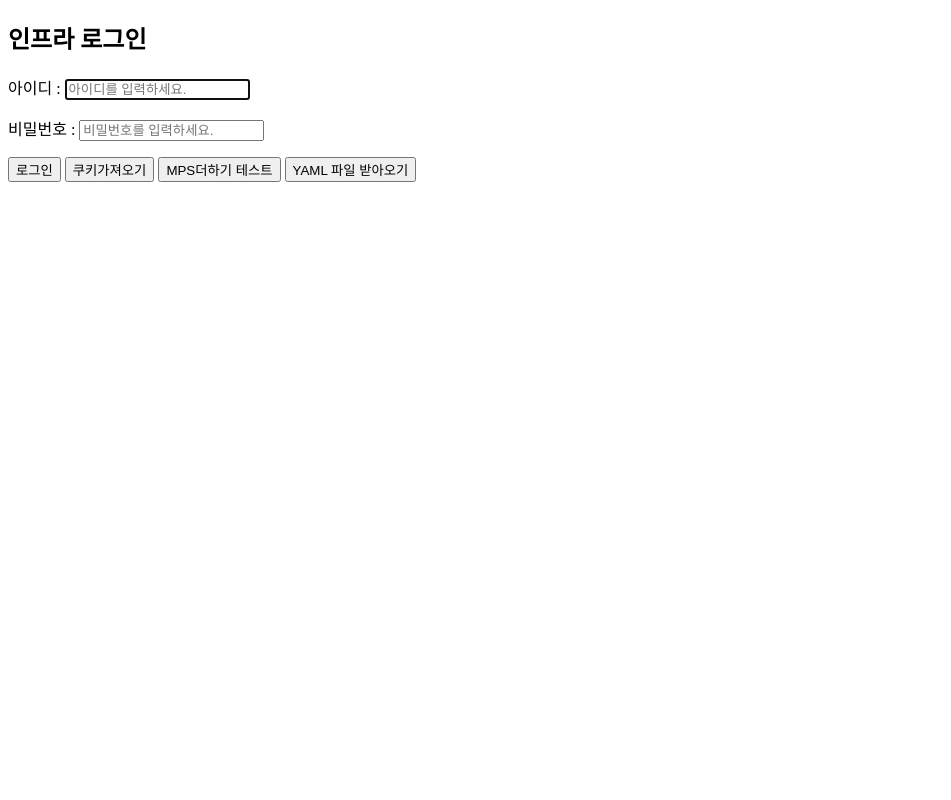
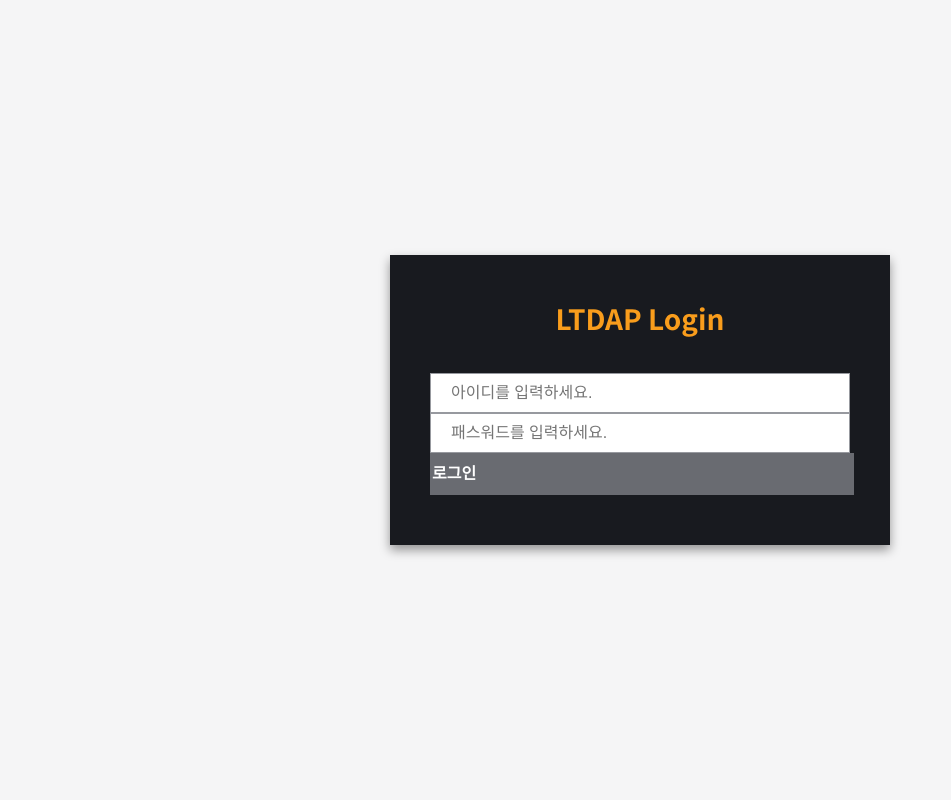
Before and after one commit to Minkyu2006/newdeal_FrontEnd, a Spring Boot app: page /login in a window 1280 px wide. Shown: the whole page, without its empty margins (0-951 px from the left). Run offline with Spring Boot 4, Linux system fonts and the light colour scheme; some libraries are stand-ins or nearby versions.

Commit message:
로그인폼

```diff
--- a/src/main/resources/templates/layout/loginlayout.html
+++ b/src/main/resources/templates/layout/loginlayout.html
@@ -4,10 +4,6 @@
 
     <head th:replace="fragments/config :: configFragment"></head>
 
-
-
     <div layout:fragment="content"></div>
 
-
-
 </html>
--- a/src/main/resources/templates/loginForm.html
+++ b/src/main/resources/templates/loginForm.html
@@ -1,33 +1,10 @@
 <!DOCTYPE html>
-<html lang="ko" xmlns="http://www.w3.org/1999/xhtml" xmlns:th="http://www.thymeleaf.org">
-<head>
-	<meta charset="UTF-8">
-	<title>로그인</title>
+<html xmlns="http://www.w3.org/1999/xhtml" xmlns:th="http://www.thymeleaf.org"
+	  xmlns:layout="http://www.ultraq.net.nz/thymeleaf/layout"
+	  layout:decorate="~{layout/loginlayout}">
 
-	<!-- 공통으로 쓰이는 css파일을넣는다.-->
-<!--	<link rel="stylesheet" href="/assets/css/main.css" />-->
-<!--	<link rel="stylesheet" href="/assets/css/component.css" />-->
-<!--	<link rel="stylesheet" href="/assets/css/common.css" />-->
-<!--	<link rel="stylesheet" href="/assets/js/c3/c3.css" />-->
-
-	<!-- 공통으로 쓰이는 js파일을넣는다.-->
-	<script src="/assets/js/jquery.min.js"></script>
-	<script src="/assets/js/jquery-ui.min.js"></script>
-	<script src="/assets/js/broadwave.common.js"></script>
-	<script src="/assets/js/common-pc.js"></script>
-	<script src="/assets/js/broadwave.ajax.js"></script>
-
-	<!-- Minkyu가 등록한 파일들 -->
-	<link rel="stylesheet" href="/assets/js/min_js_dir/alert/min_alert.css" />
-	<script src="/assets/js/min_js_dir/alert/min_alert.js"></script>
-	<script src="/assets/js/min_js_dir/token_js/jwtToken.js"></script>
-	<script src="/assets/js/min_js_dir/yaml.min.js"></script>
-
+<th:block layout:fragment="script">
 	<script type="text/javascript">
-
-		$(function(){
-			// accessTokenCookieGet();
-		});
 
 		function loginActive() {
 
@@ -82,53 +59,66 @@
 			});
 		}
 
-		function mps_Add_test(){
-			var settings = {
-				"url": "http://ec2-3-37-19-235.ap-northeast-2.compute.amazonaws.com:9910/add_Test/add",
-				"method": "POST",
-				"timeout": 0,
-				"headers": {
-					"Content-Type": "application/json"
-				},
-				"data": JSON.stringify(
-						{
-							"nargout":1,
-							"rhs":[1.1,2.1]
-						}
-				),
-			};
-
-			$.ajax(settings).done(function (response) {
-				console.log(response);
-			});
-		}
-
-		function yaml_test(){
-			YAML.load('/application.yml', function(result) {
-				var nativeObject = YAML.load('application.yml');
-				console.log("nativeObject : "+nativeObject);
-			});
-		}
+		// function mps_Add_test(){
+		// 	var settings = {
+		// 		"url": "http://ec2-3-37-19-235.ap-northeast-2.compute.amazonaws.com:9910/add_Test/add",
+		// 		"method": "POST",
+		// 		"timeout": 0,
+		// 		"headers": {
+		// 			"Content-Type": "application/json"
+		// 		},
+		// 		"data": JSON.stringify(
+		// 				{
+		// 					"nargout":1,
+		// 					"rhs":[1.1,2.1]
+		// 				}
+		// 		),
+		// 	};
+		//
+		// 	$.ajax(settings).done(function (response) {
+		// 		console.log(response);
+		// 	});
+		// }
 
 	</script>
+</th:block>
 
-</head>
+<div layout:fragment="content" class="login-wrap">
 
-<div class="container">
-	<h2 class="form-signin-heading"> 인프라 로그인 </h2>
-	<p>
-		<label for="userid" class="sr-only">아이디 : </label>
-		<input type="text" id="userid" name="userid" class="form-control" placeholder="아이디를 입력하세요." required="" autofocus="">
-	</p>
-	<p>
-		<label for="password" class="sr-only">비밀번호 : </label>
-		<input type="password" id="password" name="password" class="form-control" placeholder="비밀번호를 입력하세요." required="">
-	</p>
-	<button class="btn btn-lg btn-primary btn-block" onclick="loginActive()" >로그인</button>
-	<button class="btn btn-lg btn-primary btn-block" onclick="accessTokenCookieGet()" >쿠키가져오기</button>
-	<button class="btn btn-lg btn-primary btn-block" onclick="mps_Add_test()" >MPS더하기 테스트</button>
-	<button class="btn btn-lg btn-primary btn-block" onclick="yaml_test()" >YAML 파일 받아오기</button>
+	<div class="login">
+		<h1 class="login__logo">
+			<a href="/login" class="logo">
+				<span>LTDAP Login</span>
+			</a>
+		</h1>
+		<div class="login__form-box">
+				<div>
+					<label><input type="text" class="login__input"  id="userid" name="userid" placeholder="아이디를 입력하세요." required ></label>
+				</div>
+				<div>
+					<label><input type="password" class="login__input" id="password" name="password" placeholder="패스워드를 입력하세요." required></label>
+				</div>
+				<div><input class="login__btn" value="로그인" onclick="loginActive()" /></div>
+		</div>
+	</div>
+
+<!--	<h2 class="form-signin-heading"> 인프라 로그인 </h2>-->
+<!--	<p>-->
+<!--		<label for="userid" class="sr-only">아이디 : </label>-->
+<!--		<input type="text" id="userid" name="userid" class="form-control" placeholder="아이디를 입력하세요." required="" autofocus="">-->
+<!--	</p>-->
+<!--	<p>-->
+<!--		<label for="password" class="sr-only">비밀번호 : </label>-->
+<!--		<input type="password" id="password" name="password" class="form-control" placeholder="비밀번호를 입력하세요." required="">-->
+<!--	</p>-->
+<!--	<button class="btn btn-lg btn-primary btn-block" onclick="loginActive()" >로그인</button>-->
+
+<!--	<button class="btn btn-lg btn-primary btn-block" onclick="accessTokenCookieGet()" >쿠키가져오기</button>-->
+<!--	<button class="btn btn-lg btn-primary btn-block" onclick="mps_Add_test()" >MPS더하기 테스트</button>-->
+<!--	<button class="btn btn-lg btn-primary btn-block" onclick="yaml_test()" >YAML 파일 받아오기</button>-->
 </div>
 
 <div id='alertpop'>
 </div>
+
+</html>
```
